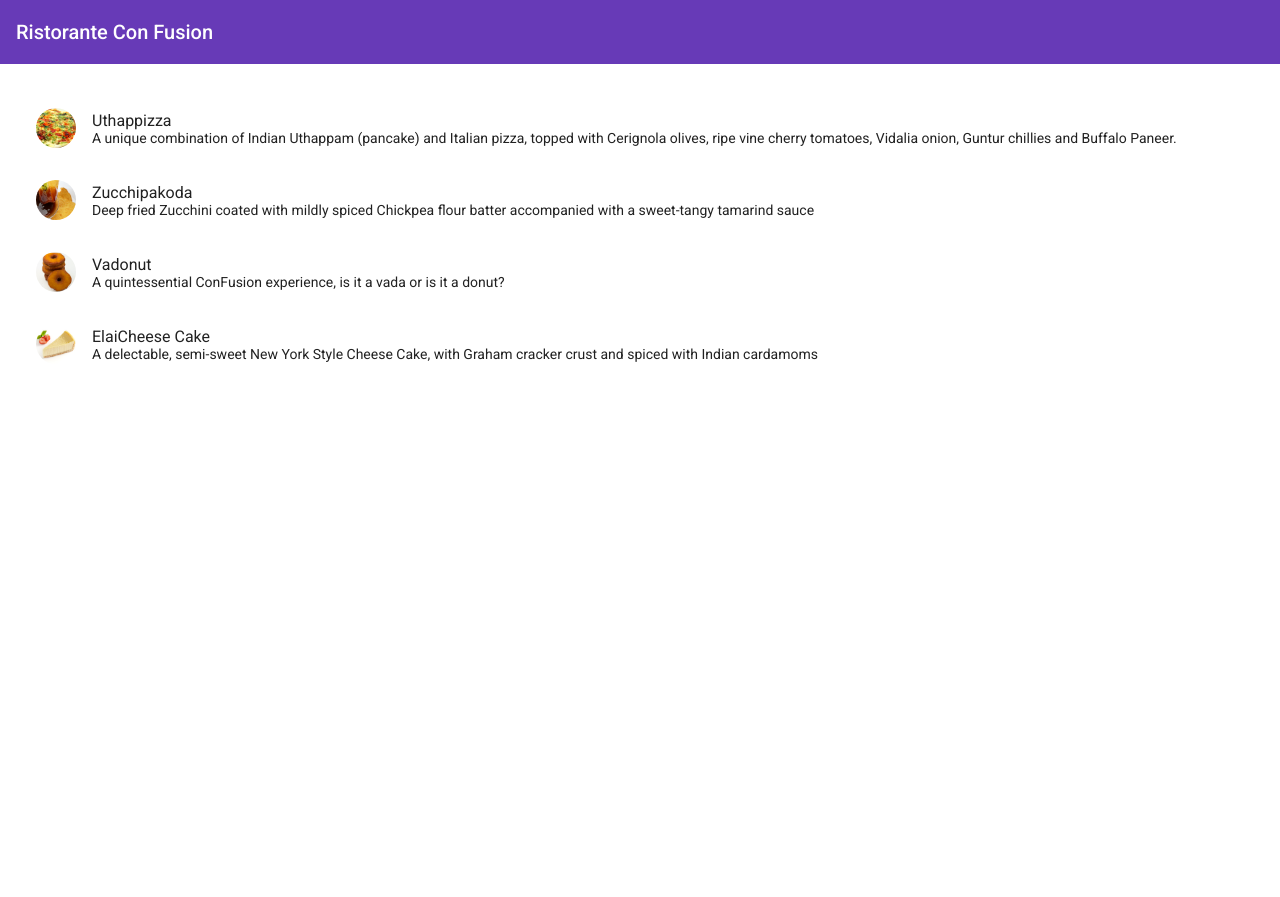
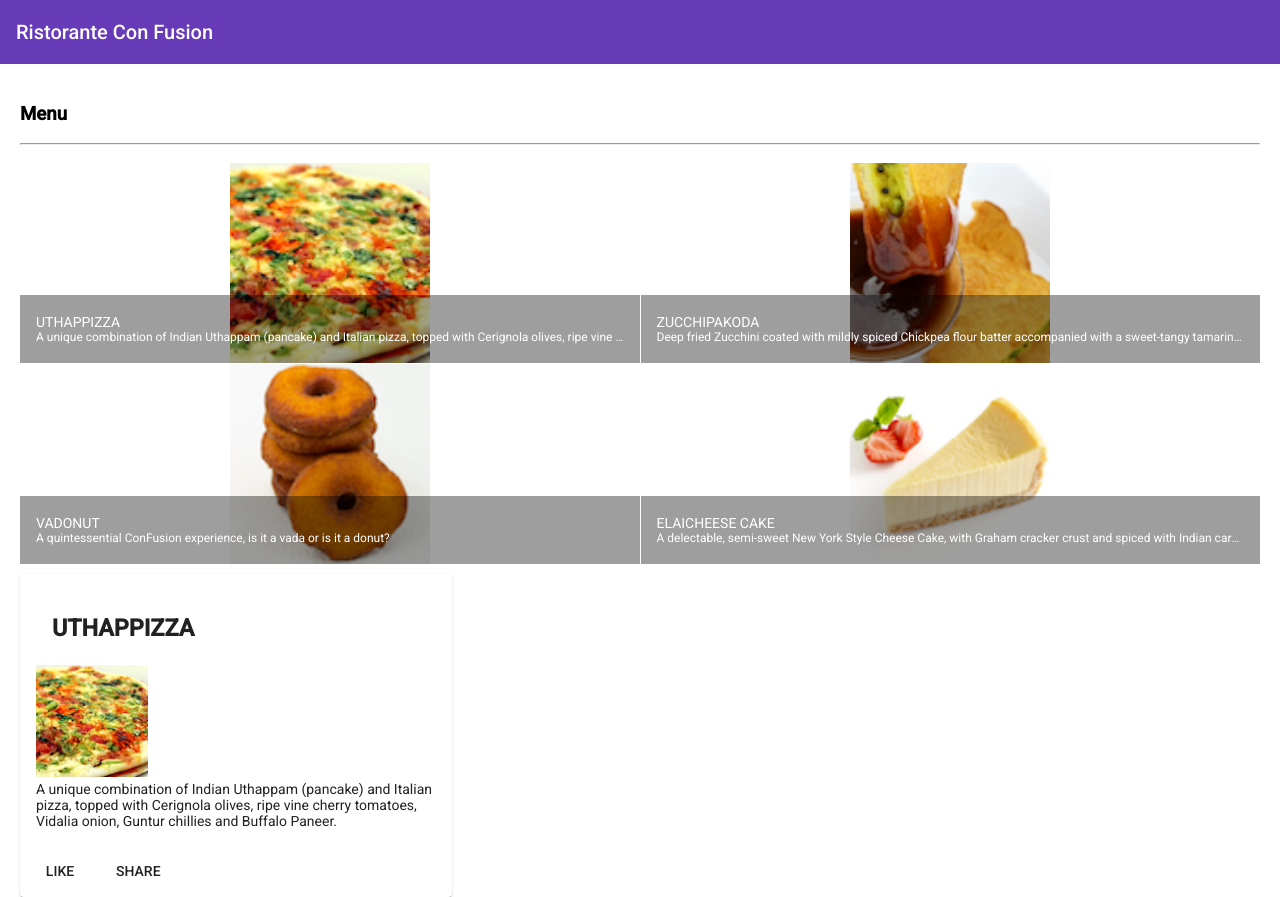
Before and after one commit to iAbdulhamid/ristorante-con-fusion-v2.0.0, an Angular app: page / in a window 1280 px wide. Before the commit the page ends 800 px from the top, so only its background shows below. Built offline with nearby package versions, Linux system fonts and the light colour scheme.

Commit message:
change menu-component to flex and adding selected-dish card

```diff
--- a/src/app/menu/menu.component.html
+++ b/src/app/menu/menu.component.html
@@ -1,5 +1,48 @@
 <div class="container" fxLayout="column" fxLayoutGap="10px">
 
+  <div fxFlex>
+    <div>
+      <h3>Menu</h3>
+      <hr>
+    </div>
+  </div>
+
+  <div fxFlex>
+    <mat-grid-list cols="2" rowHeight="200px">
+      <mat-grid-tile *ngFor="let dish of dishes">
+        <img height="200px" src={{dish.image}} alt={{dish.name}}>
+        <mat-grid-tile-footer>
+          <h1 matLine> {{dish.name | uppercase}} </h1>
+          <p matLine><span> {{dish.description}} </span></p>
+        </mat-grid-tile-footer>
+      </mat-grid-tile>
+    </mat-grid-list>
+  </div>
+
+  <div fxFlex *ngIf="selectedDish">
+    <mat-card class="example-card">
+      <mat-card-header>
+        <mat-card-title>
+          <h3>{{selectedDish.name | uppercase}}</h3>
+        </mat-card-title>
+      </mat-card-header>
+      <img mat-card-md-image src={{selectedDish.image}} alt={{selectedDish.name}}>
+      <mat-card-content>
+        <p>{{selectedDish.description}}
+        </p>
+      </mat-card-content>
+      <mat-card-actions>
+        <button mat-button>LIKE</button>
+        <button mat-button>SHARE</button>
+      </mat-card-actions>
+    </mat-card>
+  </div>
+
+
+
+
+
+  <!--
   <mat-list fxFlex>
       <mat-list-item *ngFor="let dish of dishes">
         <img matListAvatar src={{dish.image}} alt={{dish.name}}>
@@ -9,5 +52,5 @@
         </p>
       </mat-list-item>
     </mat-list>
-
+  -->
 </div>
--- a/src/app/menu/menu.component.scss
+++ b/src/app/menu/menu.component.scss
@@ -2,3 +2,6 @@
     margin: 20px;
     display:flex;
 }
+.example-card {
+    max-width: 400px;
+  }
--- a/src/app/menu/menu.component.ts
+++ b/src/app/menu/menu.component.ts
@@ -1,14 +1,8 @@
 import { Component, OnInit } from '@angular/core';
 import { Dish } from '../shared/dish';
 
-@Component({
-  selector: 'app-menu',
-  templateUrl: './menu.component.html',
-  styleUrls: ['./menu.component.scss']
-})
-export class MenuComponent implements OnInit {
 
-  dishes: Dish[] = [
+const DISHES: Dish[] = [
   {
     id: '0',
     name: 'Uthappizza',
@@ -51,6 +45,17 @@
   }
 ];
 
+@Component({
+  selector: 'app-menu',
+  templateUrl: './menu.component.html',
+  styleUrls: ['./menu.component.scss']
+})
+
+
+export class MenuComponent implements OnInit {
+
+  dishes: Dish[] = DISHES;
+  selectedDish: Dish = DISHES[0];
   constructor() { }
 
   ngOnInit(): void {
```
Also changed, not shown: src/app/app.module.ts (+7 -1 lines). Lines whose indentation alone changed are shown as unchanged.
